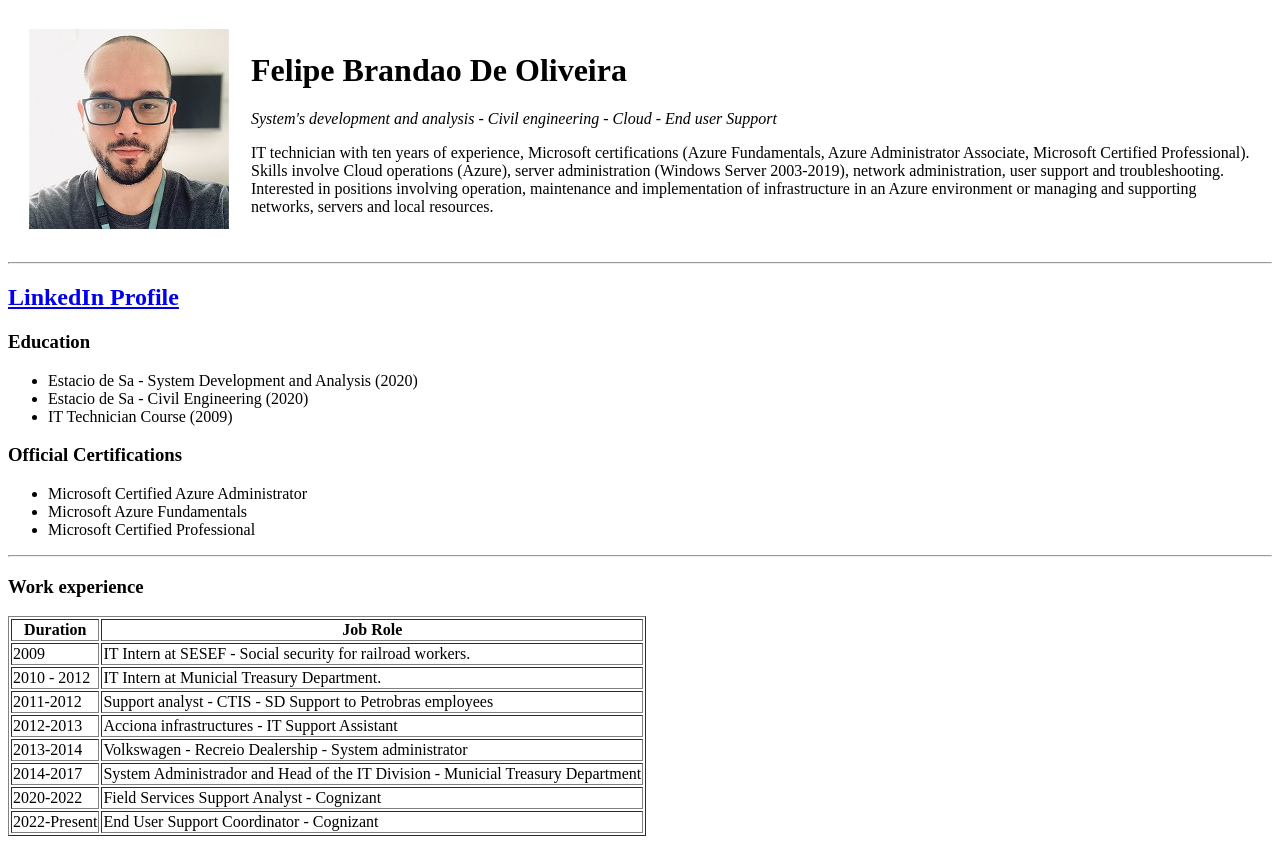
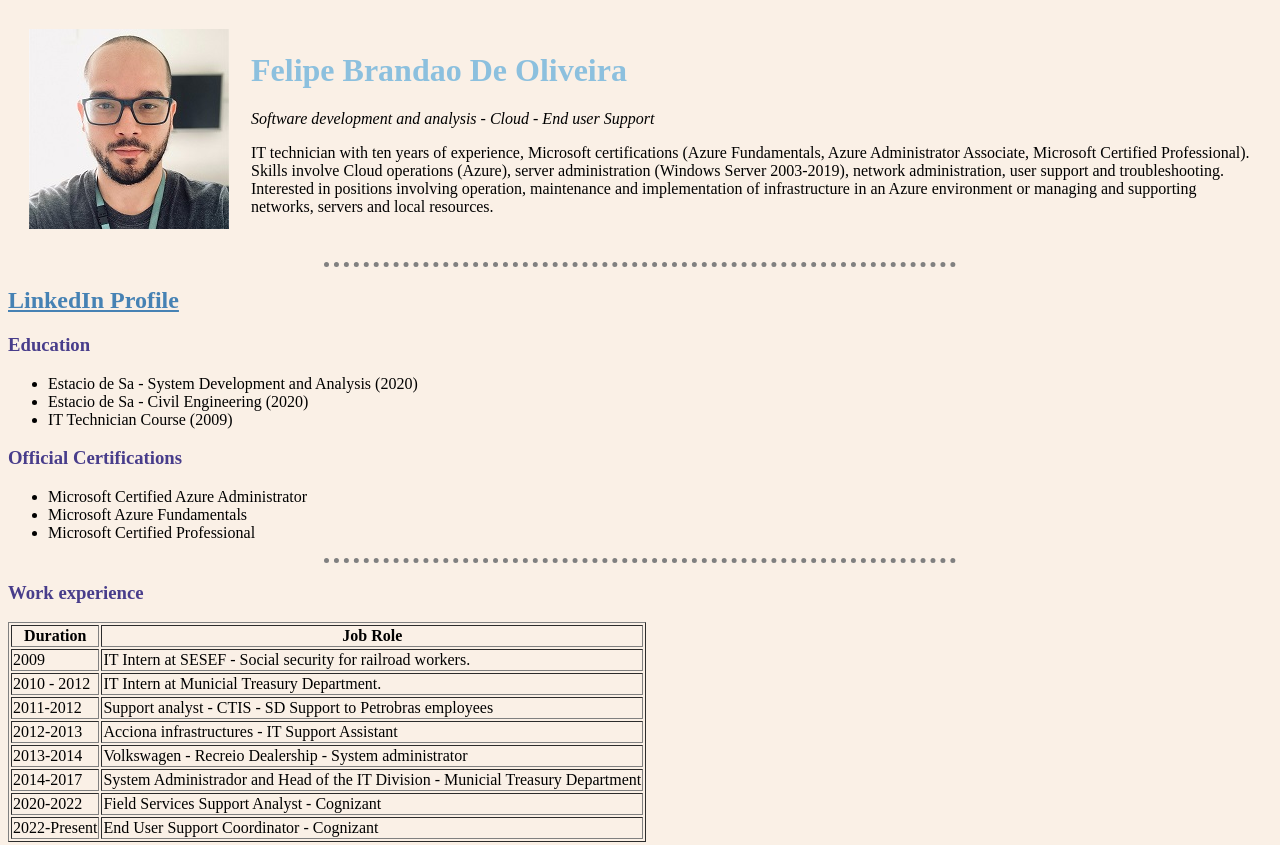
Before and after one commit to flpbrandao/HTMLCv, a plain HTML site: page index.html in a window 1280 px wide. Shown: the top 845 px of the page. Drawn offline with Linux system fonts and the light colour scheme.

Commit message:
Progress on HTML & CSS course

```diff
--- /dev/null
+++ b/CSS/styles.css
@@ -0,0 +1,22 @@
+  body {
+    background-color:#faf0e6;
+  }
+
+  hr {
+    border-style: none;
+    border-top-style: dotted;
+    border-color: grey;
+    border-top-width: 5px;
+    width: 50%;
+
+  }
+  h1 {
+    color: #8CC0DE;
+  }
+  h3 {
+    color: #483d8b;
+
+  }
+  a {
+    color: #4682b4;
+  }
--- a/index.html
+++ b/index.html
@@ -1,25 +1,29 @@
-      <!DOCTYPE html>
+<!DOCTYPE html>
 <html lang="en" dir="ltr">
 
 <head>
   <meta charset="utf-8">
   <title>Felipe Oliveira's personal file</title>
+<link rel="stylesheet" href="css/styles.css">
 </head>
 
 <body>
   <table cellspacing="20">
     <tr>
-      <td>  <img src="1636362416480.jfif" alt="Felipe's Profile picture"></td>
-      <td> <h1> Felipe Brandao De Oliveira</h1>
-      <p><em> System's development and analysis - Civil engineering - Cloud - End user Support </em></p>
-      <p>IT technician with ten years of experience, Microsoft certifications (Azure Fundamentals, Azure Administrator Associate, Microsoft Certified Professional). Skills involve Cloud operations (Azure), server administration (Windows Server
-        2003-2019), network administration, user support and troubleshooting.
-        Interested in positions involving operation, maintenance and implementation of infrastructure in an Azure environment or managing and supporting networks, servers and local resources.</p></td>
+      <td> <img src="1636362416480.jfif" alt="Felipe's Profile picture"></td>
+      <td>
+        <h1> Felipe Brandao De Oliveira</h1>
+        <p><em> Software development and analysis - Cloud - End user Support </em></p>
+        <p>IT technician with ten years of experience, Microsoft certifications (Azure Fundamentals, Azure Administrator Associate, Microsoft Certified Professional). Skills involve Cloud operations (Azure), server administration (Windows
+          Server
+          2003-2019), network administration, user support and troubleshooting.
+          Interested in positions involving operation, maintenance and implementation of infrastructure in an Azure environment or managing and supporting networks, servers and local resources.</p>
+      </td>
     </tr>
 
   </table>
 
-    <hr />
+  <hr />
   <a href="https://www.linkedin.com/in/felipe-brand%C3%A3o-de-oliveira-9060b469/">
     <h2> LinkedIn Profile</h2>
   </a>
@@ -54,7 +58,7 @@
         <td> IT Intern at Municial Treasury Department.</td>
       </tr>
       <tr>
-        <td> 2011-2012   </td>
+        <td> 2011-2012 </td>
         <td>Support analyst - CTIS - SD Support to Petrobras employees</td>
       </tr>
       <tr>
@@ -81,7 +85,7 @@
     <tfoot>
 
     </tfoot>
-  </table cellspacing ="10">
+  </table cellspacing="10">
   <h3> Skills</h3>
   <table border="2">
     <tbody>
```
Also changed, not shown: contact.html (+1 -0 lines).
